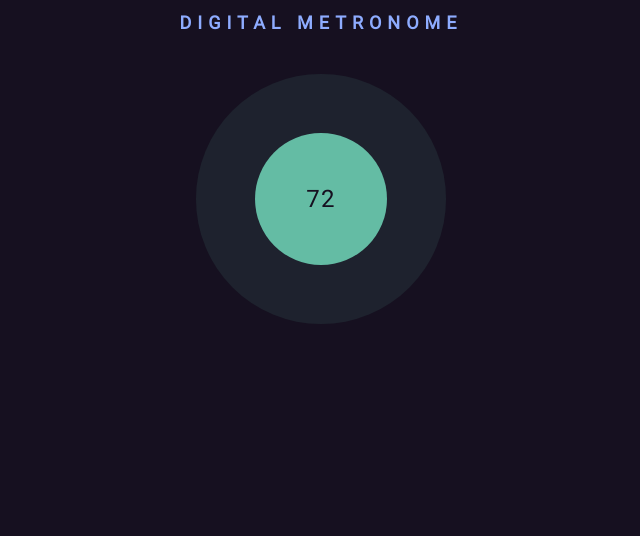
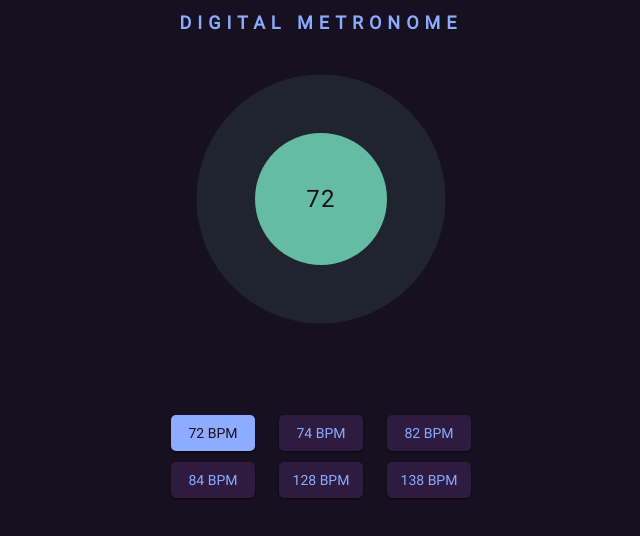
Before and after one commit to pontapaul/metronome, a React app: page / in a window 1280 px wide. Shown: the whole page, without its empty margins (319-959 px from the left). Built offline with nearby package versions, Linux system fonts and the light colour scheme.

Commit message:
Add BpmButton component Render bpm buttons dynamically

```diff
--- a/package.json
+++ b/package.json
@@ -27,6 +27,7 @@
   "homepage": "https://github.com/pontapaul/metronome#readme",
   "dependencies": {
     "file-loader": "^6.2.0",
+    "prop-types": "^15.7.2",
     "react": "^17.0.1",
     "react-dom": "^17.0.1"
   },
--- /dev/null
+++ b/src/components/BpmButton.js
@@ -0,0 +1,19 @@
+import  React, { Component } from 'react';
+import PropTypes from 'prop-types';
+
+class BpmButton extends Component {
+    render() {
+        console.log(this.props);
+        return <button className={this.props.active ? 'active' : ''}>{this.props.bpm} BPM</button>;
+    }
+}
+
+BpmButton.propTypes = {
+    active: PropTypes.bool,
+};
+
+BpmButton.defaultProps = {
+    active: false
+};
+
+export default BpmButton;
--- a/src/components/Metronome.js
+++ b/src/components/Metronome.js
@@ -1,13 +1,36 @@
 import  React, { Component } from 'react';
 import  Impulse from './Impulse';
+import  BpmButton from './BpmButton';
+import PropTypes from "prop-types";
+
+const availableBpm = [72, 74, 82, 84, 128, 138];
 
 class Metronome extends Component {
+    constructor(props) {
+        super(props);
+
+        this.state= {
+            activeBpm: this.props.activeBpm,
+        };
+    }
+
     render() {
-        return <div>
+        return <div className="metronome">
             <h1>Digital Metronome</h1>
             <Impulse />
+            <div className="button-list">
+                {availableBpm.map(bpm => <BpmButton bpm={bpm} active={(this.state.activeBpm === bpm)} key={bpm} />)}
+            </div>
         </div>;
     }
 }
 
+Metronome.propTypes = {
+    activeBpm: PropTypes.number,
+};
+
+Metronome.defaultProps = {
+    activeBpm: 72
+};
+
 export default Metronome;
--- a/src/style.scss
+++ b/src/style.scss
@@ -57,4 +57,34 @@ body {
       animation: pulse .83s infinite;
     }
   }
+
+  .button-list {
+    max-width: 300px;
+    margin: 150px auto 100px;
+    display: flex;
+    flex-wrap: wrap;
+    justify-content: space-between;
+
+    button {
+      width: 28%;
+      font-size: 14px;
+      color: rgb(142, 172, 255);
+      background: rgb(45, 28, 63);
+      padding: 10px 0;
+      margin-bottom: 11px;
+      border: none;
+      border-radius: 5px;
+      box-shadow: 0 1px 2px 0 rgba(0, 0, 0, 0.5);
+      cursor: pointer;
+
+      &.active {
+        background: rgb(142, 172, 255);
+        color: rgb(22, 16, 32);
+        cursor: default;
+      }
+      &:focus {
+        outline: none;
+      }
+    }
+  }
 }
--- a/webpack.config.js
+++ b/webpack.config.js
@@ -32,8 +32,7 @@ module.exports = {
         path: __dirname + '/dist'
     },
     devServer: {
-        inline: false,
-        port: 8001,
+        inline: true,
         quiet: false
     },
 };
```
